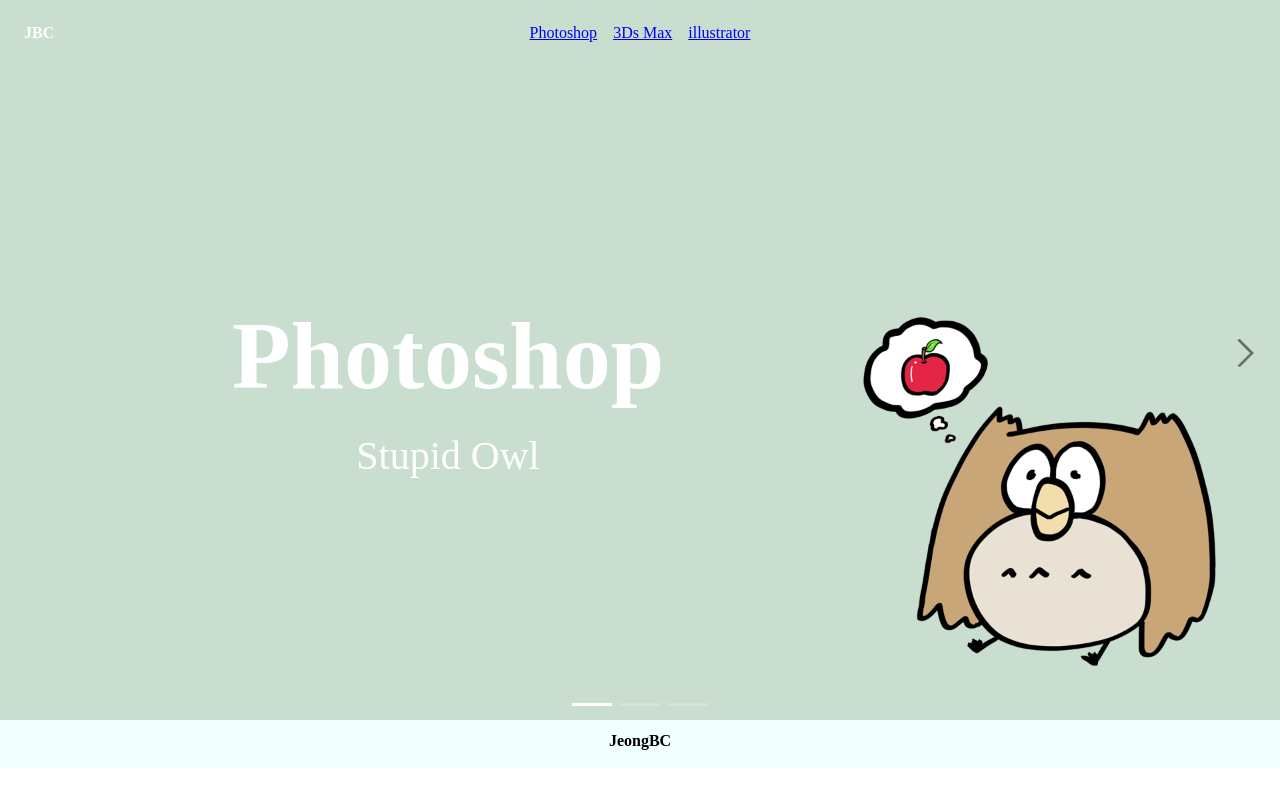
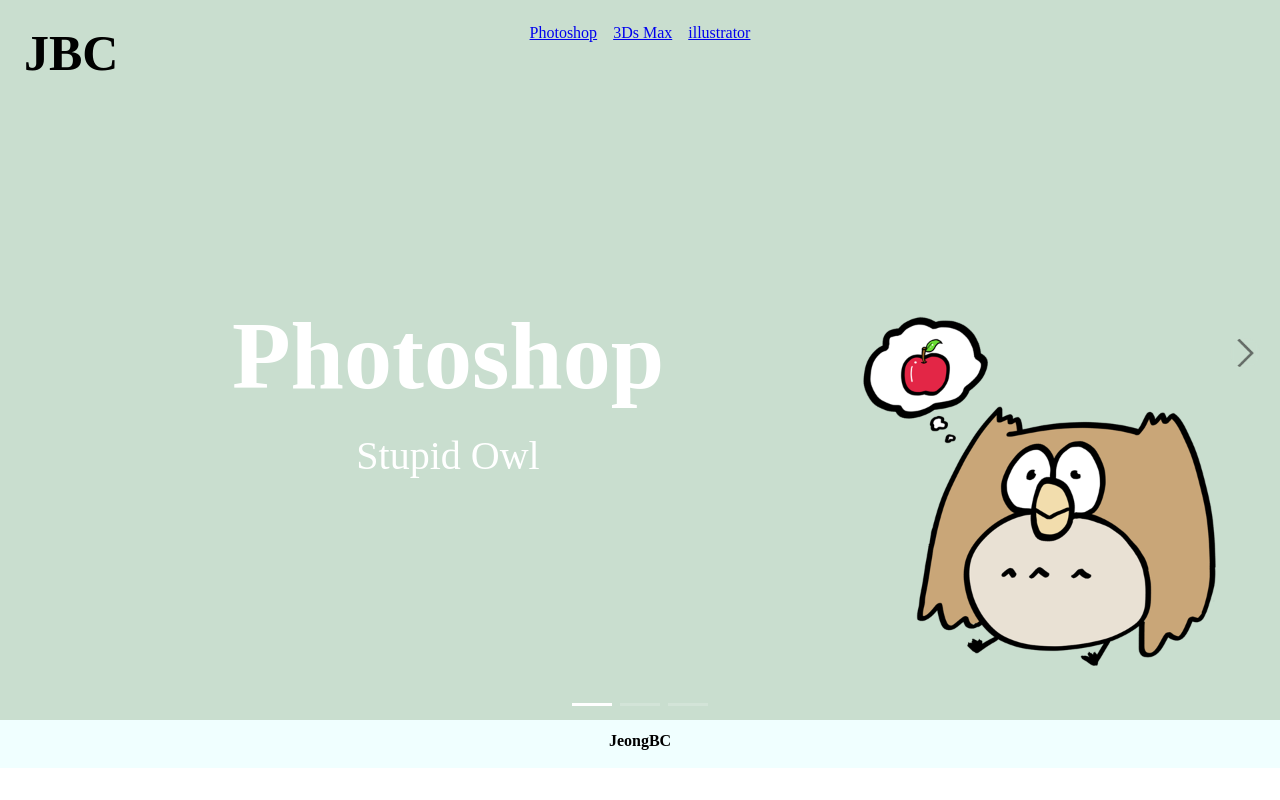
Before and after one commit to jeong1125/jeong1125.github.io, a plain HTML site: page index.html in a window 1280 px wide. Drawn offline with nearby package versions, Linux system fonts and the light colour scheme; a web font is replaced by a local one.

Commit message:
Update style.css

```diff
--- a/style.css
+++ b/style.css
@@ -24,8 +24,9 @@
     font-family: 'UhBeeJJIBBABBA';
     top: 24px;
     left: 24px;
-    color: #fff;
+    color: rgb(0, 0, 0);
     font-weight: bold;
+    font-size: 50px;
 }
 
 nav {
```
